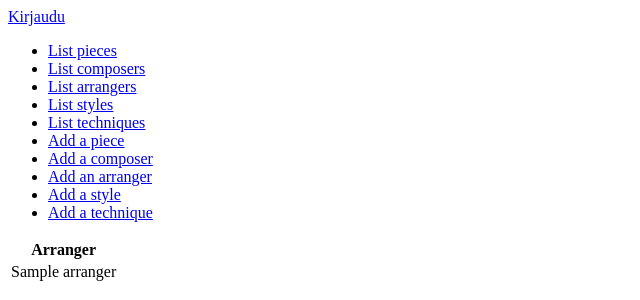
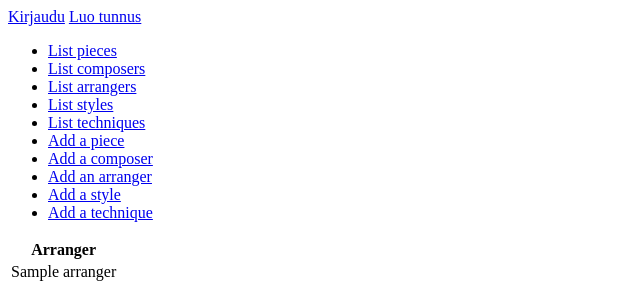
Before and after one commit to jenkarper/kellonuotisto, a Flask app: page /arrangers in a window 1280 px wide. Shown: the top 300 px of the page, without its empty margins (0-640 px from the left). Run offline with Flask 2, Linux system fonts and the light colour scheme; tables that the repository leaves empty hold one stand-in row (values such as "Sample post").

Commit message:
Updating layout

```diff
--- a/application/templates/layout.html
+++ b/application/templates/layout.html
@@ -12,6 +12,7 @@
       </p>
       {% else %}
       <a href="{{ url_for('auth_login') }}">Kirjaudu</a>
+      <a href="{{ url_for('auth_form') }}">Luo tunnus</a>
       {% endif %}
 
       <ul>
```
